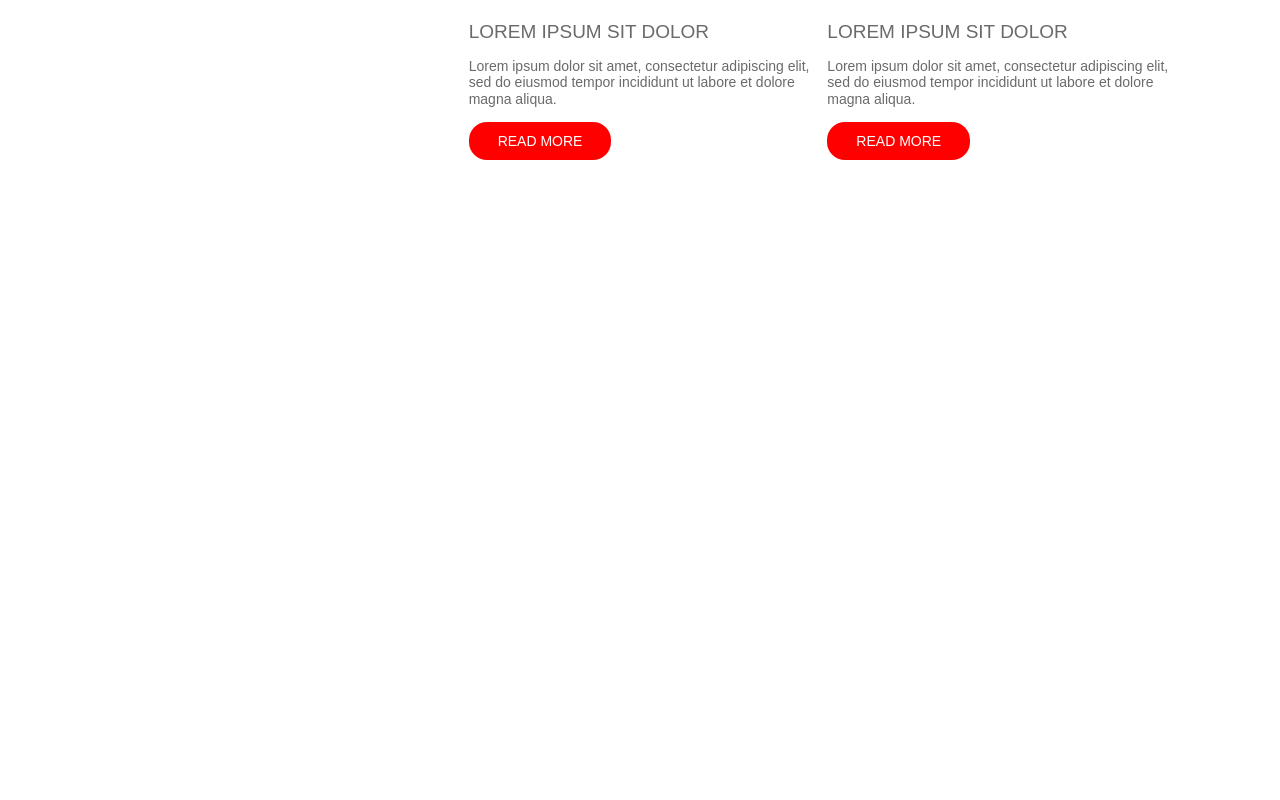
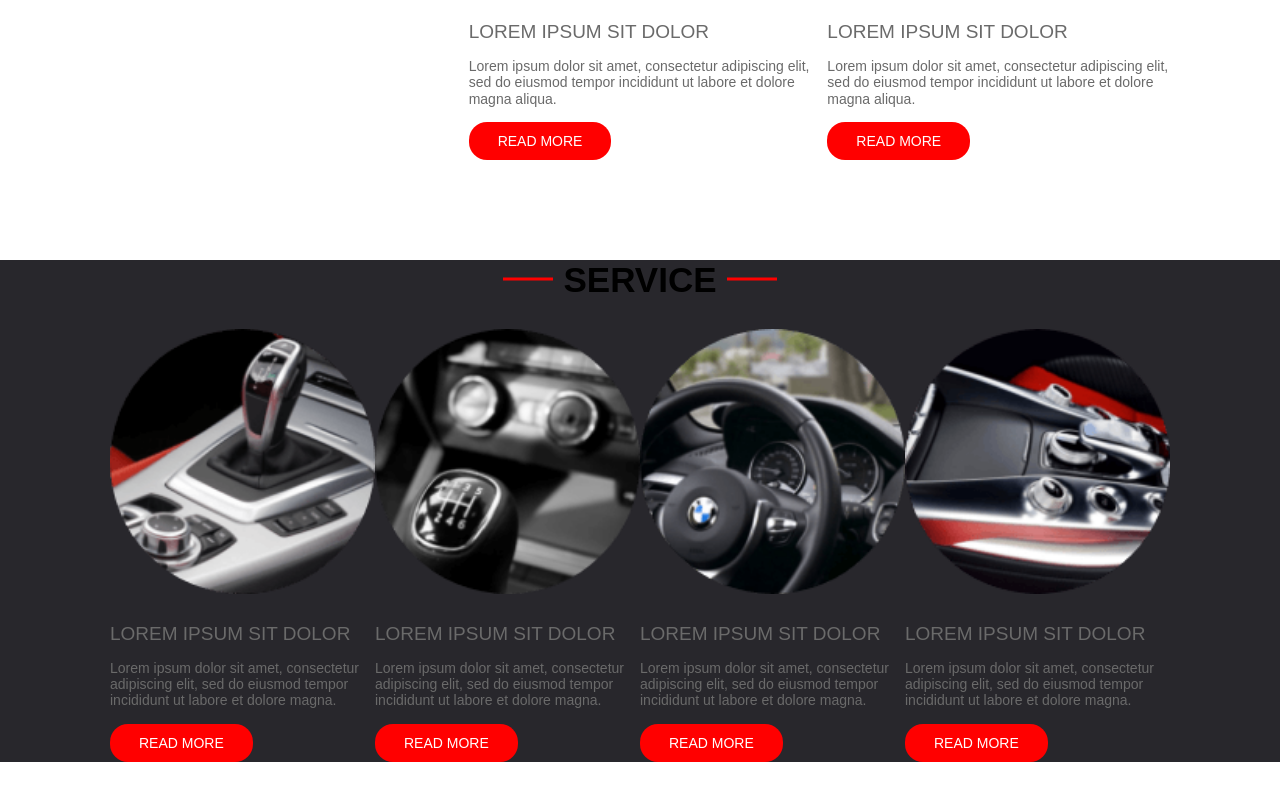
Before and after one commit to pawelkonior/car_sharing, a website: page index.html in a window 1280 px wide. Shown: the part 1130-1930 px from the top of the page. Before the commit the page ends 1390 px from the top, so only its background shows below. Drawn offline with Linux system fonts and the light colour scheme.

Commit message:
service base section

```diff
--- a/index.html
+++ b/index.html
@@ -20,15 +20,17 @@
             </a>
             <nav class="header__menu menu">
                 <a href="" class="menu__item menu__item--active">Home</a>
-                <a href="" class="menu__item" >Blog</a>
-                <a href="" class="menu__item" >Service</a>
-                <a href="" class="menu__item" >Contact</a>
+                <a href="" class="menu__item">Blog</a>
+                <a href="" class="menu__item">Service</a>
+                <a href="" class="menu__item">Contact</a>
             </nav>
         </div>
     </header>
     <section class="intro__content">
         <h1 class="intro__hdl">CAR SHARING</h1>
-        <p class="intro__text">Lorem ipsum dolor sit amet, consectetur adipiscing elit, sed do eiusmod tempor incididunt ut labore et dolore magna aliqua. Ut enim ad minim veniam, quis nostrud exercitation ullamco laboris nisi ut aliquip ex ea commodo consequat.</p>
+        <p class="intro__text">Lorem ipsum dolor sit amet, consectetur adipiscing elit, sed do eiusmod tempor incididunt
+            ut labore et dolore magna aliqua. Ut enim ad minim veniam, quis nostrud exercitation ullamco laboris nisi ut
+            aliquip ex ea commodo consequat.</p>
         <div class="intro__btns">
             <button class="intro__btn">SHARE A CAR</button>
             <button class="intro__btn intro__btn--secondary">KEY FEATURES</button>
@@ -66,5 +68,43 @@
     </section>
 </div>
 
+<div class="container__dark">
+    <div class="container">
+        <section class="service">
+            <h2 class="service__hdl"><span>SERVICE</span></h2>
+            <div class="service__box">
+                <div class="service__item">
+                    <img src="./src/images/mini1.png" alt="" class="service__img">
+                    <h3 class="service__hdlSecondary">LOREM IPSUM SIT DOLOR</h3>
+                    <p class="service__text">Lorem ipsum dolor sit amet, consectetur adipiscing elit, sed do eiusmod
+                        tempor incididunt ut labore et dolore magna.</p>
+                    <a href="" class="service__more">READ MORE</a>
+                </div>
+                <div class="service__item">
+                    <img src="./src/images/mini2.png" alt="" class="service__img">
+                    <h3 class="service__hdlSecondary">LOREM IPSUM SIT DOLOR</h3>
+                    <p class="service__text">Lorem ipsum dolor sit amet, consectetur adipiscing elit, sed do eiusmod
+                        tempor incididunt ut labore et dolore magna.</p>
+                    <a href="" class="service__more">READ MORE</a>
+                </div>
+                <div class="service__item">
+                    <img src="./src/images/mini3.png" alt="" class="service__img">
+                    <h3 class="service__hdlSecondary">LOREM IPSUM SIT DOLOR</h3>
+                    <p class="service__text">Lorem ipsum dolor sit amet, consectetur adipiscing elit, sed do eiusmod
+                        tempor incididunt ut labore et dolore magna.</p>
+                    <a href="" class="service__more">READ MORE</a>
+                </div>
+                <div class="service__item">
+                    <img src="./src/images/mini4.png" alt="" class="service__img">
+                    <h3 class="service__hdlSecondary">LOREM IPSUM SIT DOLOR</h3>
+                    <p class="service__text">Lorem ipsum dolor sit amet, consectetur adipiscing elit, sed do eiusmod
+                        tempor incididunt ut labore et dolore magna.</p>
+                    <a href="" class="service__more">READ MORE</a>
+                </div>
+            </div>
+        </section>
+    </div>
+</div>
+
 </body>
 </html>
--- /dev/null
+++ b/src/scss/components/service.scss
@@ -0,0 +1,37 @@
+@import "hdls";
+@import "../config";
+@import "../utils/functions";
+@import "../utils/mixins";
+
+.service {
+  &__hdl{
+    @extend %hdl;
+  }
+  &__box{
+    display: flex;
+    justify-content: space-between;
+  }
+  &__article{
+    padding-right: rem(16px);
+    &:last-child {
+      padding-right: 0;
+    }
+  }
+  &__img{
+    width: 100%;
+    padding-bottom: rem(25px);
+  }
+  &__hdlSecondary{
+    @include text(rem(19px));
+    padding-bottom: rem(15px);
+    margin: 0;
+  }
+  &__text{
+    @include text(rem(14px));
+    padding-bottom: rem(15px);
+    margin: 0;
+  }
+  &__more{
+    @include btn(rem(11px), rem(29px), rem(14px));
+  }
+}
--- a/src/scss/layout/layout.scss
+++ b/src/scss/layout/layout.scss
@@ -1,7 +1,11 @@
 @import "../utils/functions";
 
-.container{
+.container {
   width: 100%;
   max-width: rem(1060px);
   margin: 0 auto rem(100px);
 }
+
+.container__dark {
+  background: #28272C;
+}
--- a/src/scss/main.scss
+++ b/src/scss/main.scss
@@ -10,3 +10,4 @@
 @import "components/nav";
 
 @import "components/blog";
+@import "components/service";
```
Also changed, not shown: src/css/styles.css, src/images/mini1.png (added), src/images/mini1@2x.png (added), src/images/mini2.png (added), src/images/mini2@2x.png (added), src/images/mini3.png (added), src/images/mini3@2x.png (added), src/images/mini4.png (added), src/images/mini4@2x.png (added), 2 other files.
